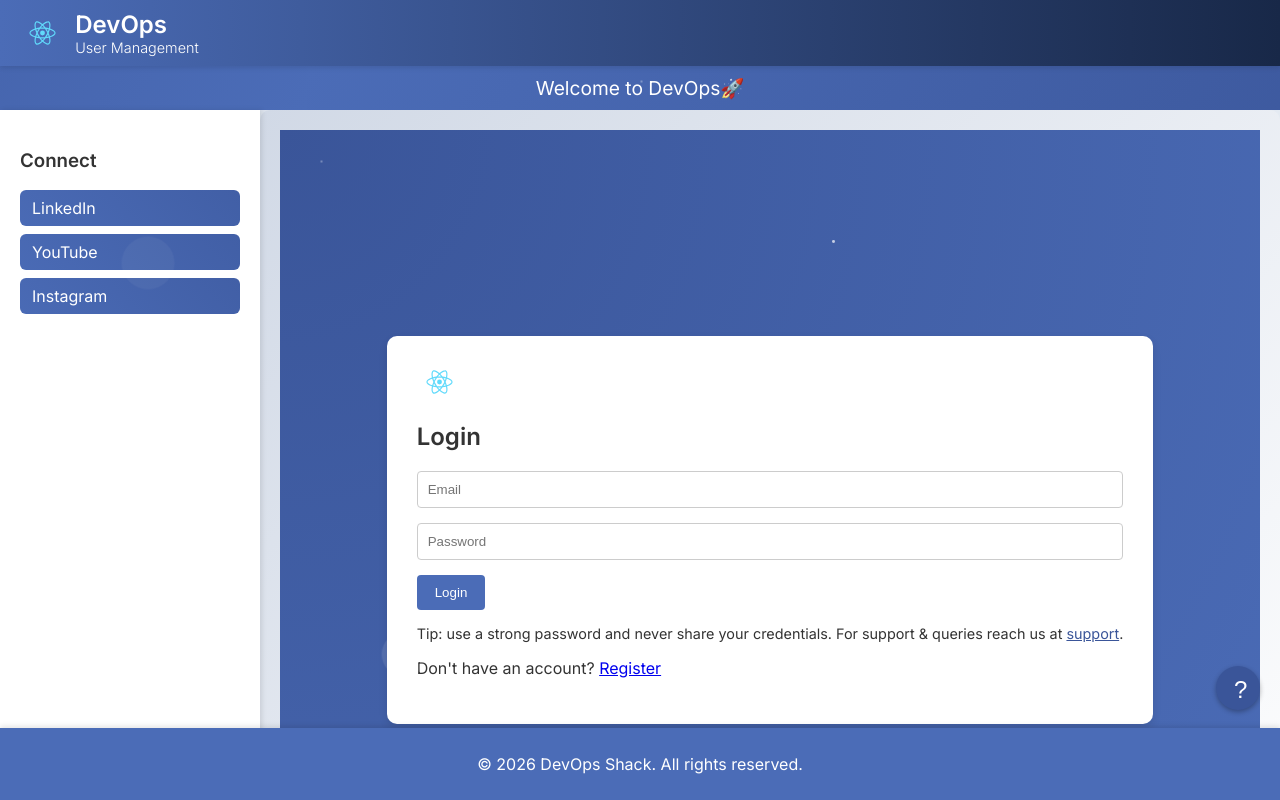
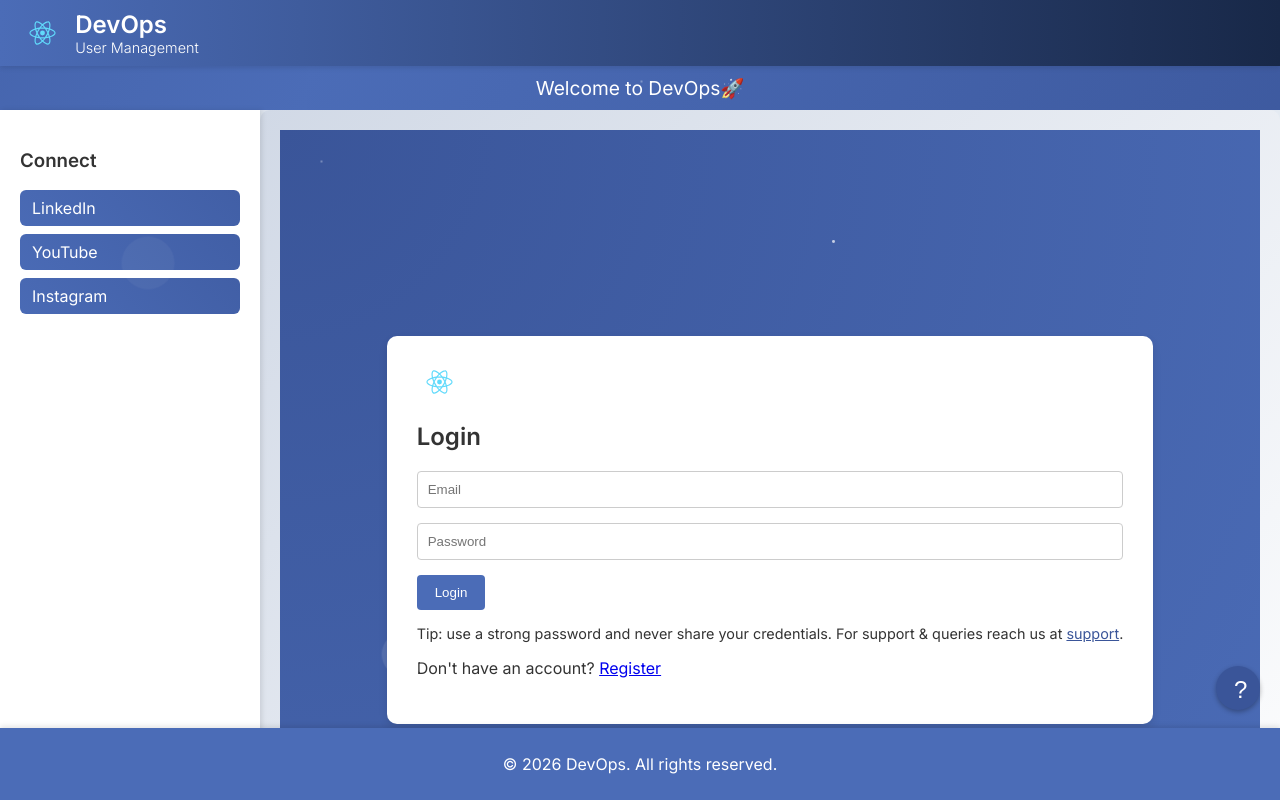
Before and after one commit to Mohan0375/Jenkins-DemoProject, a React (Create React App) app in the folder client/: page / in a window 1280 px wide. Shown: the top 800 px of the page. Built offline with nearby package versions, Linux system fonts and the light colour scheme.

Commit message:
Update Layout.js

```diff
--- a/client/src/components/Layout.js
+++ b/client/src/components/Layout.js
@@ -31,7 +31,7 @@ function Layout({ children }) {
         </main>
       </div>
       <footer className="app-footer">
-        <p>&copy; {new Date().getFullYear()} DevOps Shack. All rights reserved.</p>
+        <p>&copy; {new Date().getFullYear()} DevOps. All rights reserved.</p>
       </footer>
 
       <button className="help-btn" onClick={() => setShowInfo(true)}>?</button>
```
